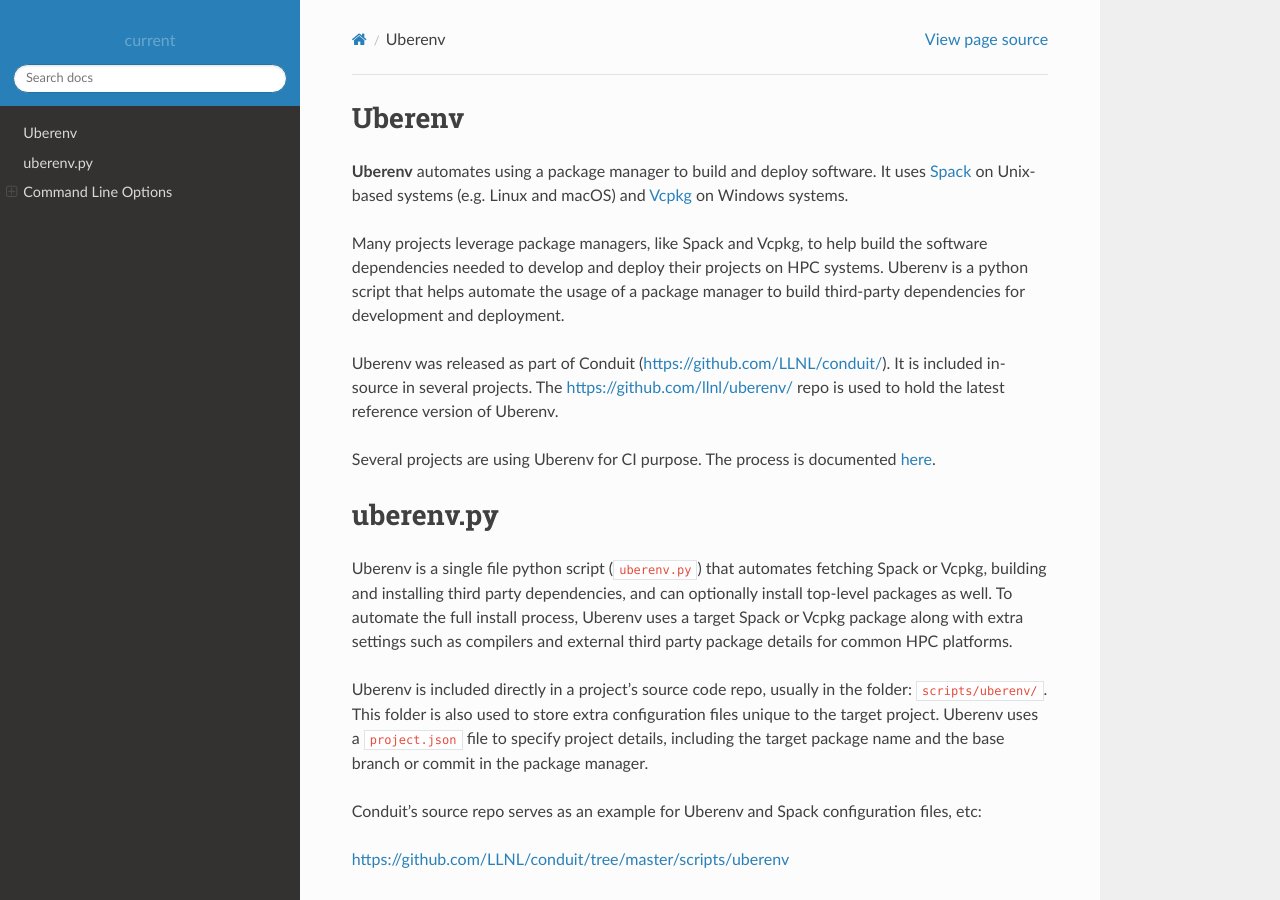
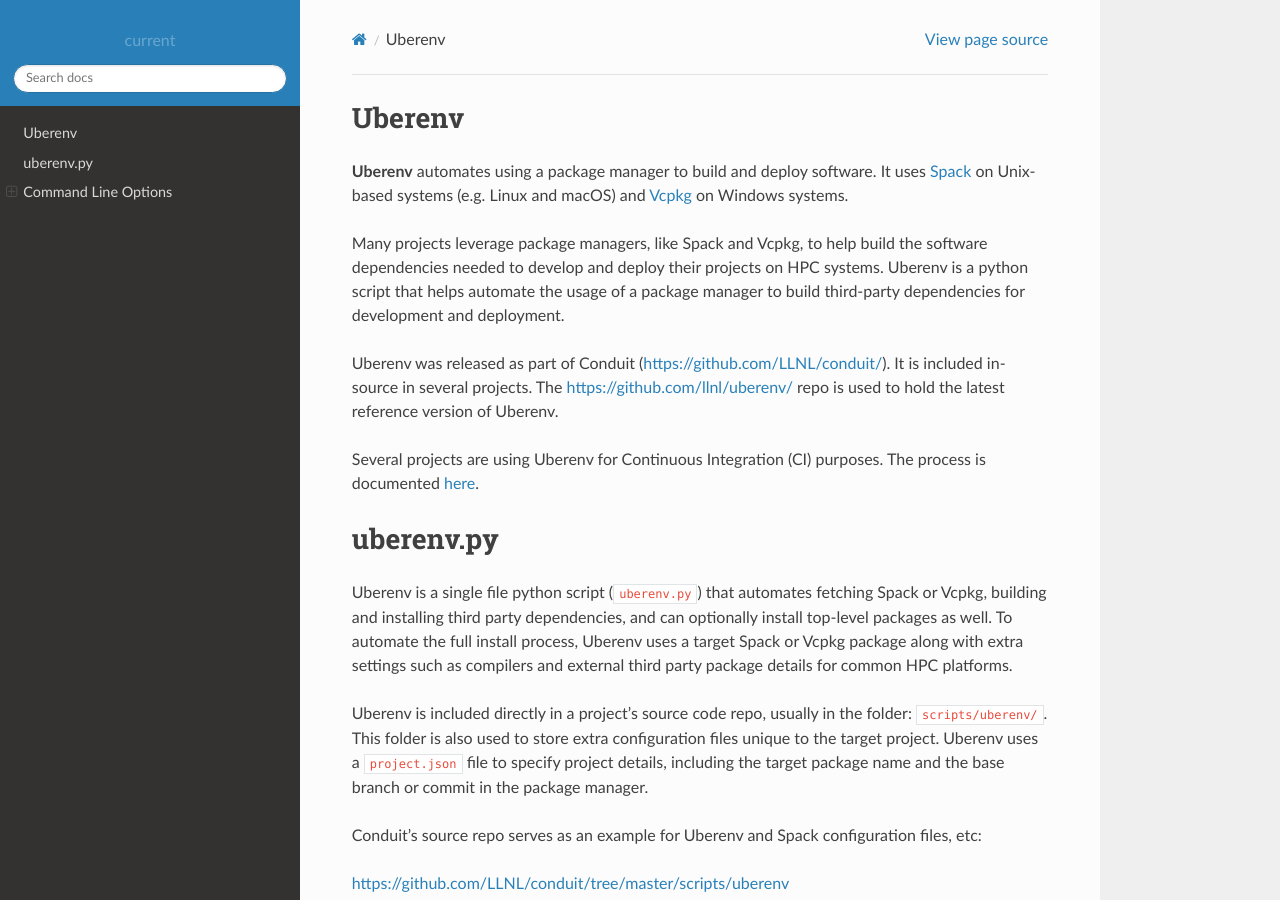
Before and after one commit to LLNL/uberenv, a Sphinx documentation site: the page built from docs/sphinx/index.rst, in a window 1280 px wide and 900 px high. Built offline with Sphinx 7.4.7 and the Read the Docs theme 2.0.0, drawn with Linux system fonts in a browser that asks for light colours.

Commit message:
Update docs/sphinx/index.rst
Co-authored-by: Kenny Weiss <kennyweiss@users.noreply.github.com>

```diff
--- a/docs/sphinx/index.rst
+++ b/docs/sphinx/index.rst
@@ -58,7 +58,7 @@
 Uberenv was released as part of Conduit (https://github.com/LLNL/conduit/). It is included in-source in several projects. The
 https://github.com/llnl/uberenv/ repo is used to hold the latest reference version of Uberenv.
 
-Several projects are using Uberenv for CI purpose. The process is documented `here <https://radiuss-ci.readthedocs.io/en/latest/index.html>`_.
+Several projects are using Uberenv for Continuous Integration (CI) purposes. The process is documented `here <https://radiuss-ci.readthedocs.io/en/latest/index.html>`_.
 
 uberenv.py
 ~~~~~~~~~~
```
